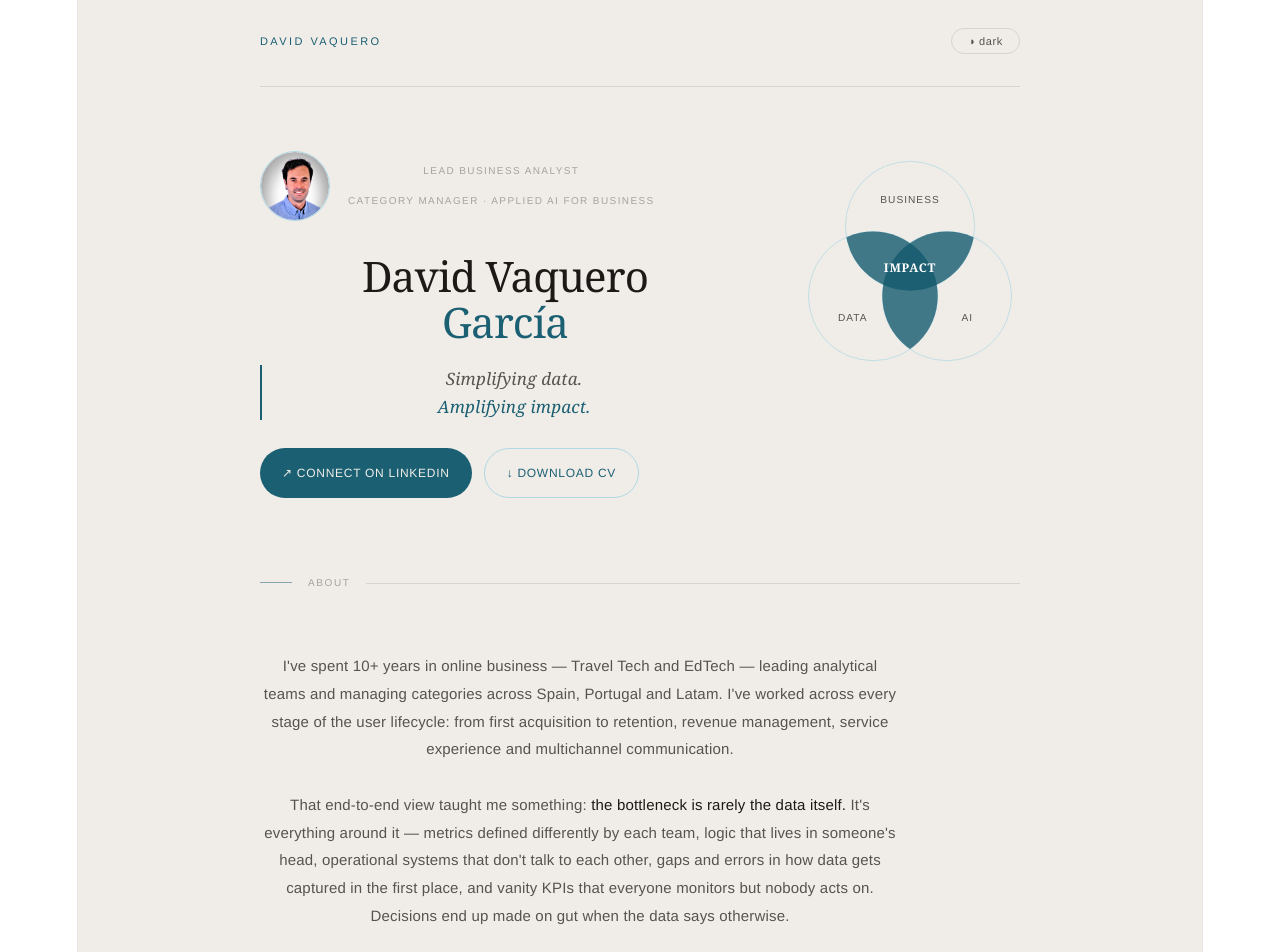
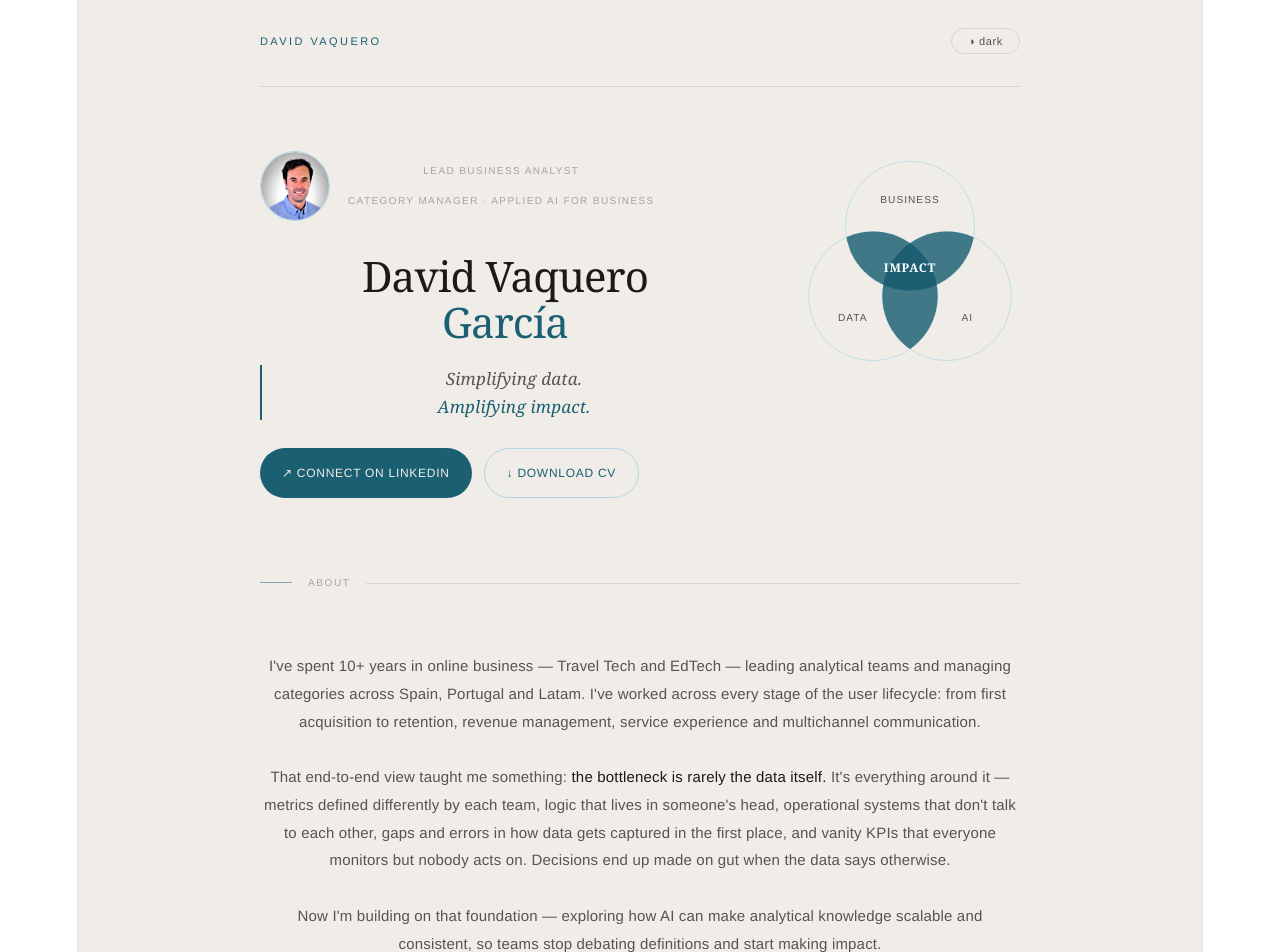
Before and after one commit to Dvaquerog/david-portfolio, a React (Vite) app: page / in a window 1280 px wide. Shown: the top 952 px of the page. Built offline with nearby package versions, Linux system fonts and the light colour scheme.

Commit message:
bio full width

```diff
--- a/src/App.jsx
+++ b/src/App.jsx
@@ -195,7 +195,7 @@ export default function Portfolio() {
         <div style={{ height: 36 }} />
 
         {/* BIO */}
-        <p style={{ fontFamily: sans, fontSize: 15, color: t.textSub, lineHeight: 1.85, marginBottom: 64, maxWidth: 640 }}>
+        <p style={{ fontFamily: sans, fontSize: 15, color: t.textSub, lineHeight: 1.85, marginBottom: 64 }}>
           I've spent 10+ years in online business — Travel Tech and EdTech — leading analytical teams and managing categories across Spain, Portugal and Latam. I've worked across every stage of the user lifecycle: from first acquisition to retention, revenue management, service experience and multichannel communication.
           <br /><br />
           That end-to-end view taught me something:{" "}
```
